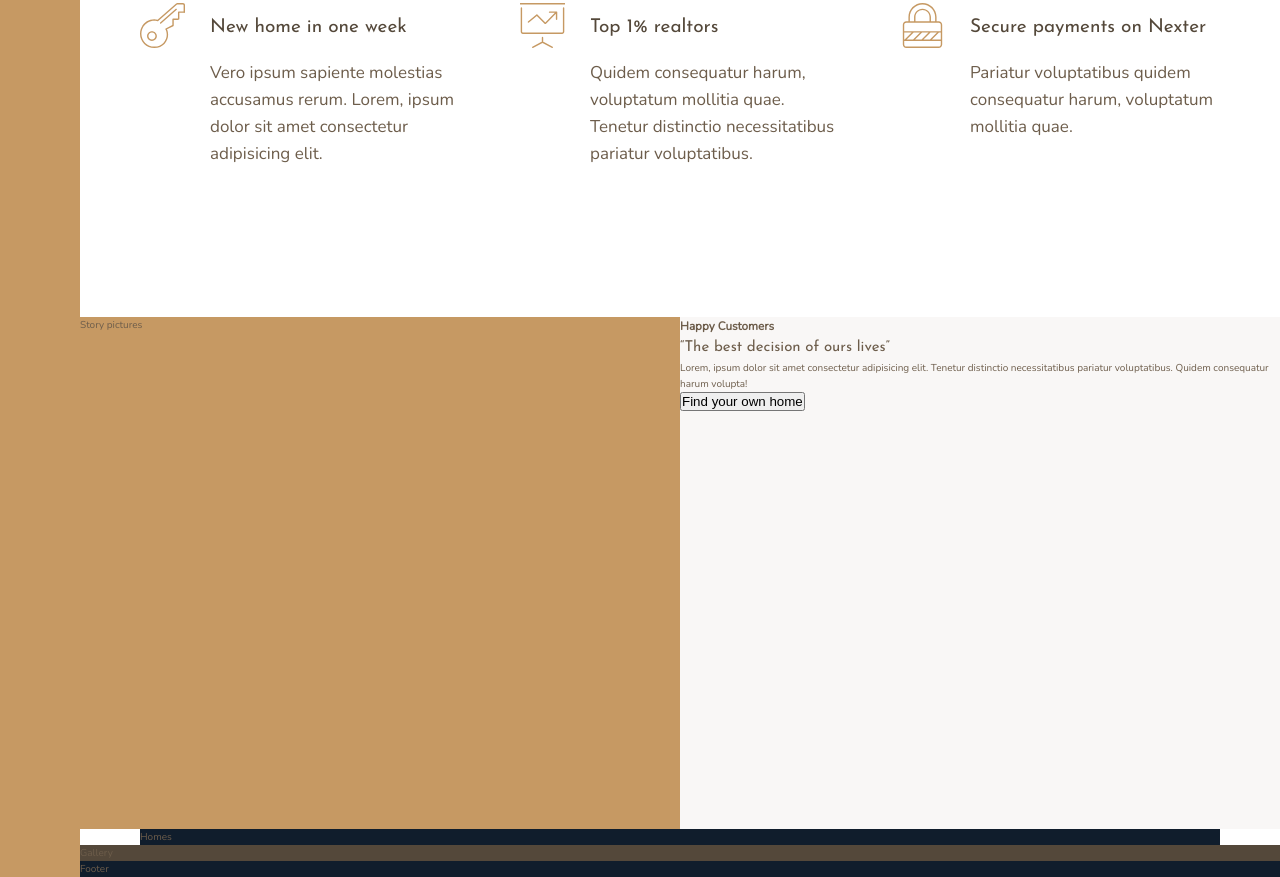
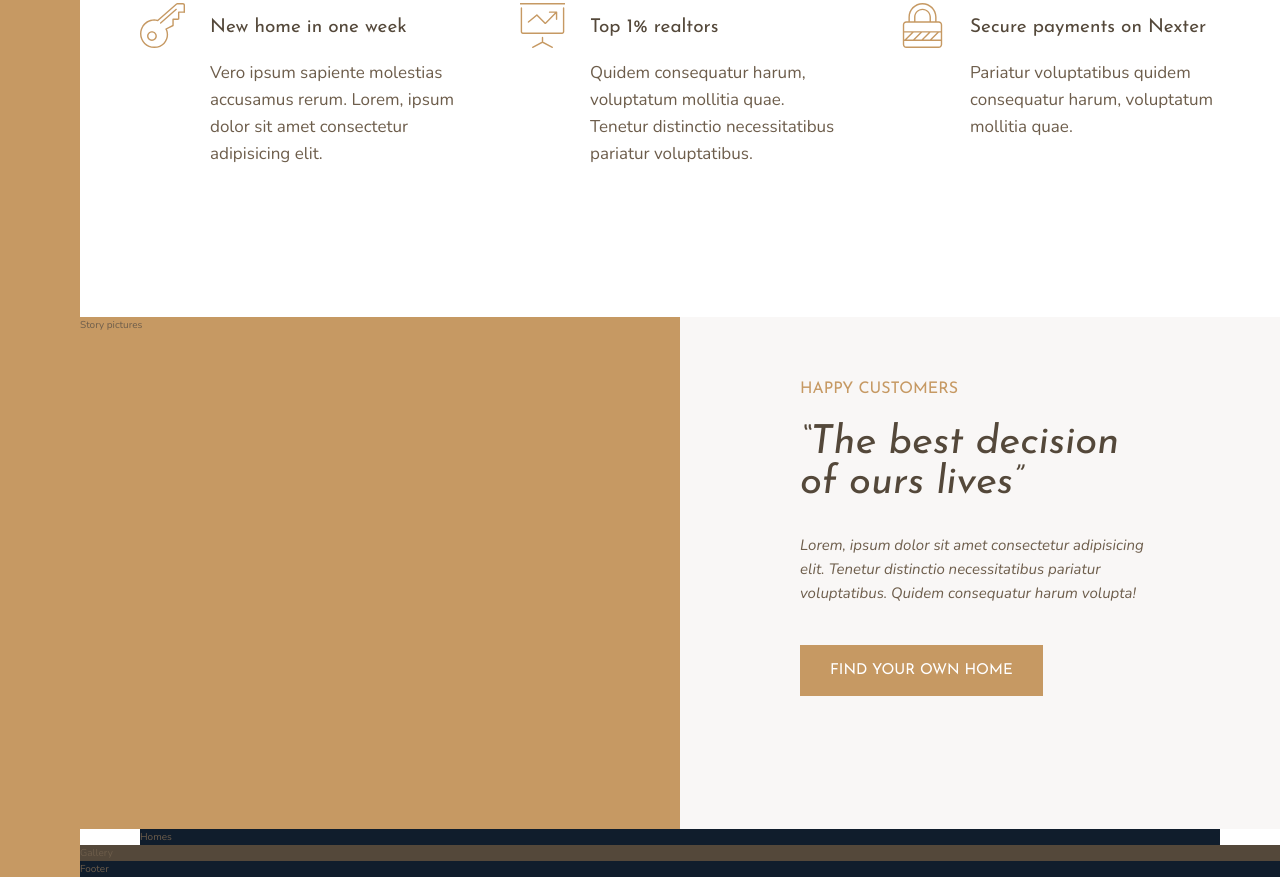
Before and after one commit to jiangmichael1/Learning-Sass-CSS-Grid-Nexter, a plain HTML site: page index.html in a window 1280 px wide. Shown: the part 991-1868 px from the top of the page. Drawn offline with nearby package versions, Linux system fonts and the light colour scheme.

Commit message:
stories styling 1/2 complete

```diff
--- a/css/style.css
+++ b/css/style.css
@@ -24,12 +24,52 @@ body {
   font-family: "Josefin Sans", sans-serif;
   font-weight: 400; }
 
+.heading-2 {
+  font-size: 4rem;
+  font-style: italic;
+  line-height: 1; }
+  .heading-2--light {
+    color: #f9f7f6; }
+  .heading-2--dark {
+    color: #54483A; }
+
+.heading-3 {
+  font-size: 1.6rem;
+  color: #c69963;
+  text-transform: uppercase; }
+
 .heading-4 {
   font-size: 1.9rem; }
   .heading-4--light {
     color: #f9f7f6; }
   .heading-4--dark {
     color: #54483A; }
+
+.btn {
+  background-color: #c69963;
+  color: #fff;
+  border: none;
+  border-radius: 0;
+  font-family: "Josefin Sans", sans-serif;
+  font-size: 1.5rem;
+  text-transform: uppercase;
+  padding: 1.8rem 3rem;
+  cursor: pointer;
+  transition: all .3; }
+  .btn:hover {
+    background-color: #B28451; }
+
+.mb-sm {
+  margin-bottom: 2rem; }
+
+.mb-md {
+  margin-bottom: 3rem; }
+
+.mb-lg {
+  margin-bottom: 4rem; }
+
+.mb-hg {
+  margin-bottom: 8rem; }
 
 .sidebar {
   background-color: #c69963;
@@ -72,7 +112,13 @@ body {
 
 .story__content {
   background-color: #f9f7f6;
-  grid-column: col-start 5 / full-end; }
+  grid-column: col-start 5 / full-end;
+  padding: 6rem 12rem; }
+
+.story__text {
+  font-size: 1.5rem;
+  font-style: italic;
+  margin-bottom: 4rem; }
 
 .homes {
   background-color: #101d2c;
--- a/index.html
+++ b/index.html
@@ -74,9 +74,9 @@
         </div>
 
         <div class="story__content">
-            <h3 class="header-3">Happy Customers</h3>
-            <h2 class="heading-2">&ldquo;The best decision of ours lives&rdquo;</h2>
-            <p class="story__text">
+            <h3 class="heading-3 mb-sm">Happy Customers</h3>
+            <h2 class="heading-2 heading-2--dark mb-md">&ldquo;The best decision of ours lives&rdquo;</h2>
+            <p class="story__text"> <!-- Not using mb because story__text is not a reusable element-->
                 Lorem, ipsum dolor sit amet consectetur adipisicing elit. Tenetur distinctio necessitatibus pariatur voluptatibus. Quidem consequatur harum volupta!
             </p>
             <button class="btn">Find your own home</button>
--- a/sass/_story.scss
+++ b/sass/_story.scss
@@ -7,5 +7,13 @@
     &__content {
         background-color: $color-grey-light-1;
         grid-column: col-start 5 / full-end;
+
+        padding: 6rem 12rem;
+    }
+
+    &__text {
+        font-size: 1.5rem;
+        font-style: italic;
+        margin-bottom: 4rem;
     }
 }
--- a/sass/_typography.scss
+++ b/sass/_typography.scss
@@ -11,10 +11,19 @@
 
 .heading-2 {
     @extend %heading;
+    font-size: 4rem;
+    font-style: italic;
+    line-height: 1;
+
+    &--light { color: $color-grey-light-1;}
+    &--dark { color: $color-grey-dark-1;}
 }
 
 .heading-3 {
     @extend %heading;
+    font-size: 1.6rem;
+    color: $color-primary;
+    text-transform: uppercase;
 }
 
 .heading-4 {
@@ -25,3 +34,26 @@
     &--dark { color: $color-grey-dark-1;}
 
 }
+
+.btn {
+    background-color: $color-primary;
+    color: #fff;
+    border:none;
+    border-radius: 0;
+    font-family: $font-display;
+    font-size: 1.5rem;
+    text-transform: uppercase;
+    padding: 1.8rem 3rem;
+    cursor: pointer;
+    transition: all .3;
+
+    &:hover {
+        background-color: $color-primary-dark;
+    }
+}
+
+.mb-sm { margin-bottom: 2rem; } //margin-bottom small
+.mb-md { margin-bottom: 3rem; } //margin-bottom medium
+.mb-lg { margin-bottom: 4rem; } //margin-bottom large
+.mb-hg { margin-bottom: 8rem; } //margin-bottom huge
+// ^^ atomic CSS styling - using tiny classes/pieces of helper code to style an entire page.
```
